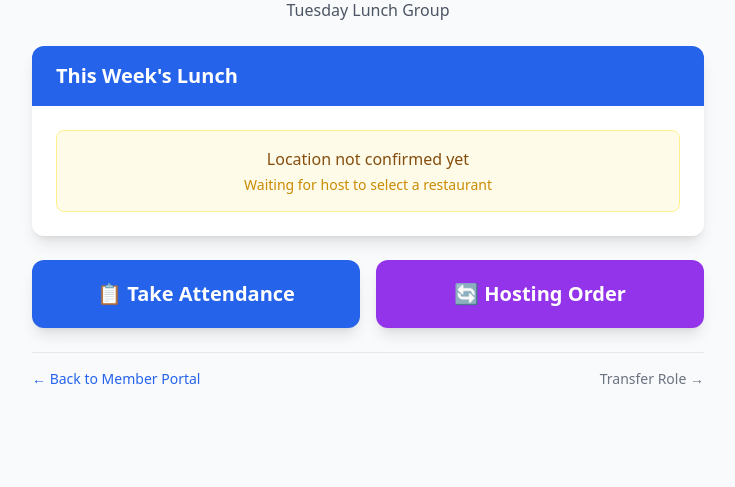
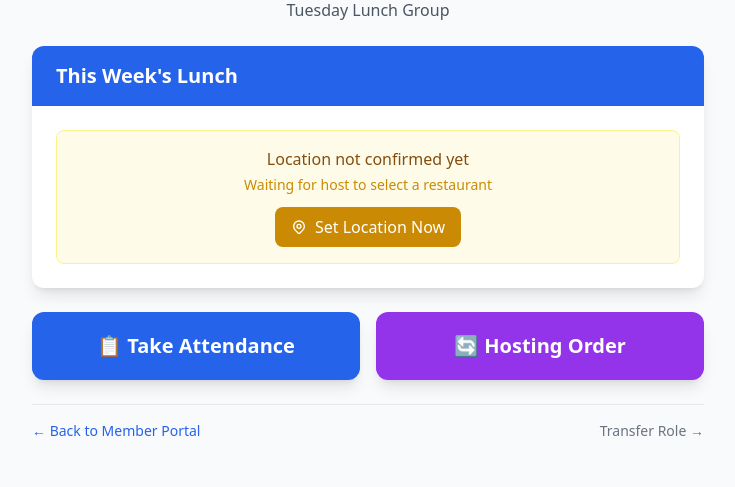
Before and after one commit to Caellwyn/guy-lunch, a Python web app: template app/templates/secretary/dashboard.html in a window 1280 px wide. Shown: the part 138-625 px from the top of the page, without its empty margins (272-1007 px from the left). Run offline with Jinja, Linux system fonts and the light colour scheme; the template is opened without the code that fills it, so the values that code supplies are empty; some libraries are stand-ins or nearby versions.

Commit message:
feat: Add change location functionality for secretary portal

```diff
--- a/app/templates/secretary/dashboard.html
+++ b/app/templates/secretary/dashboard.html
@@ -60,6 +60,17 @@
                             Open in Google Maps
                         </a>
                     {% endif %}
+
+                    <!-- Change Location Button -->
+                    <div class="mt-4 pt-4 border-t border-green-200">
+                        <a href="{{ url_for('secretary.change_location') }}"
+                           class="inline-flex items-center gap-2 text-sm text-green-700 hover:text-green-900 font-medium">
+                            <svg class="w-4 h-4" fill="none" stroke="currentColor" viewBox="0 0 24 24">
+                                <path stroke-linecap="round" stroke-linejoin="round" stroke-width="2" d="M11 5H6a2 2 0 00-2 2v11a2 2 0 002 2h11a2 2 0 002-2v-5m-1.414-9.414a2 2 0 112.828 2.828L11.828 15H9v-2.828l8.586-8.586z"/>
+                            </svg>
+                            Change Location
+                        </a>
+                    </div>
                 </div>
 
                 <!-- Host Info -->
@@ -75,6 +86,14 @@
                 <div class="bg-yellow-50 border border-yellow-200 rounded-lg p-4 text-center">
                     <p class="text-yellow-800 font-medium">Location not confirmed yet</p>
                     <p class="text-yellow-600 text-sm mt-1">Waiting for host to select a restaurant</p>
+                    <a href="{{ url_for('secretary.change_location') }}"
+                       class="inline-flex items-center justify-center gap-2 mt-3 bg-yellow-600 text-white px-4 py-2 rounded-lg font-medium hover:bg-yellow-700 transition-colors">
+                        <svg class="w-4 h-4" fill="none" stroke="currentColor" viewBox="0 0 24 24">
+                            <path stroke-linecap="round" stroke-linejoin="round" stroke-width="2" d="M17.657 16.657L13.414 20.9a1.998 1.998 0 01-2.827 0l-4.244-4.243a8 8 0 1111.314 0z"/>
+                            <path stroke-linecap="round" stroke-linejoin="round" stroke-width="2" d="M15 11a3 3 0 11-6 0 3 3 0 016 0z"/>
+                        </svg>
+                        Set Location Now
+                    </a>
                 </div>
             {% endif %}
         </div>
```
Also changed, not shown: app/routes/secretary.py (+31 -0 lines), docs/technical_guide.md (+11 -1 lines).
